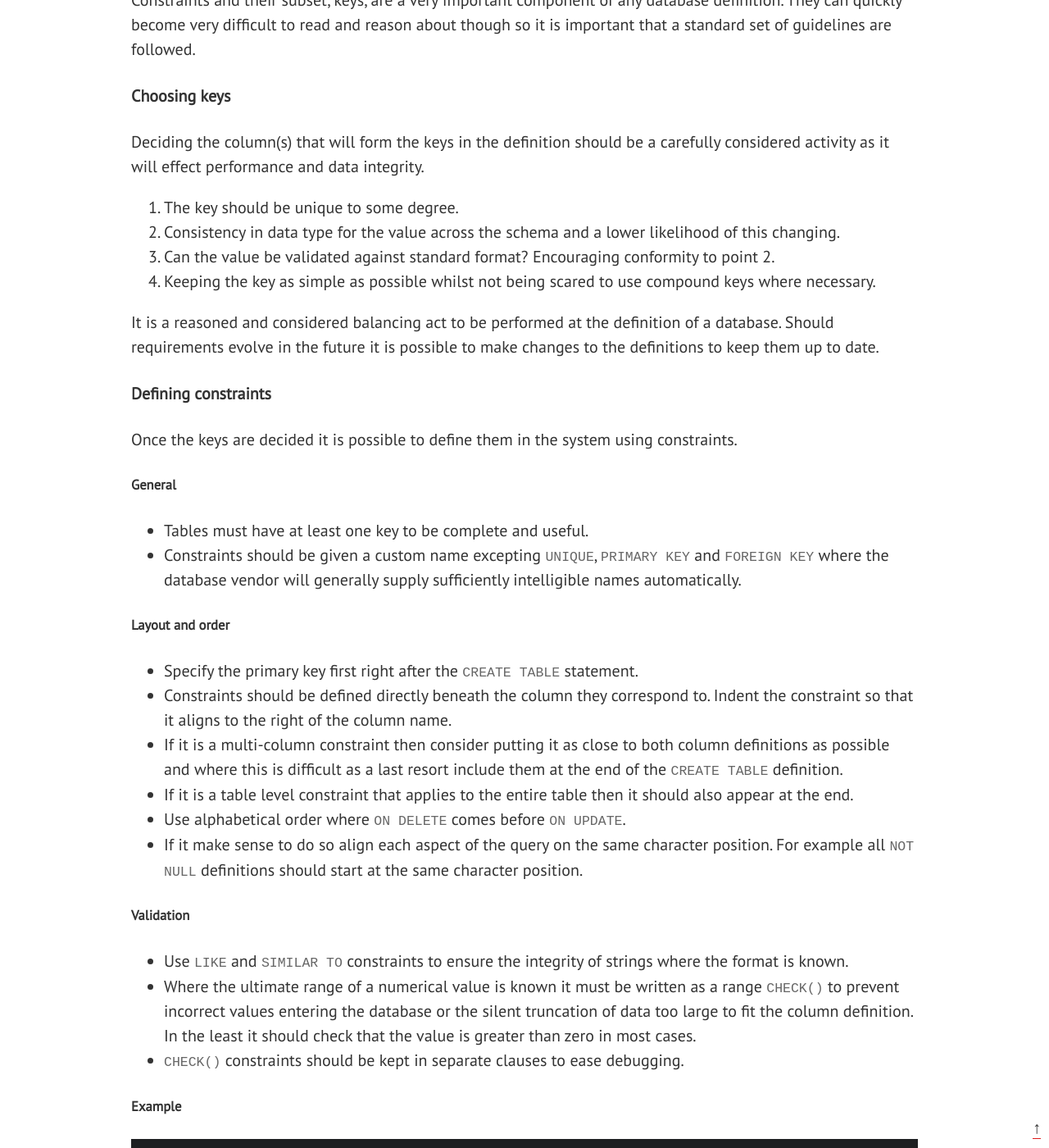
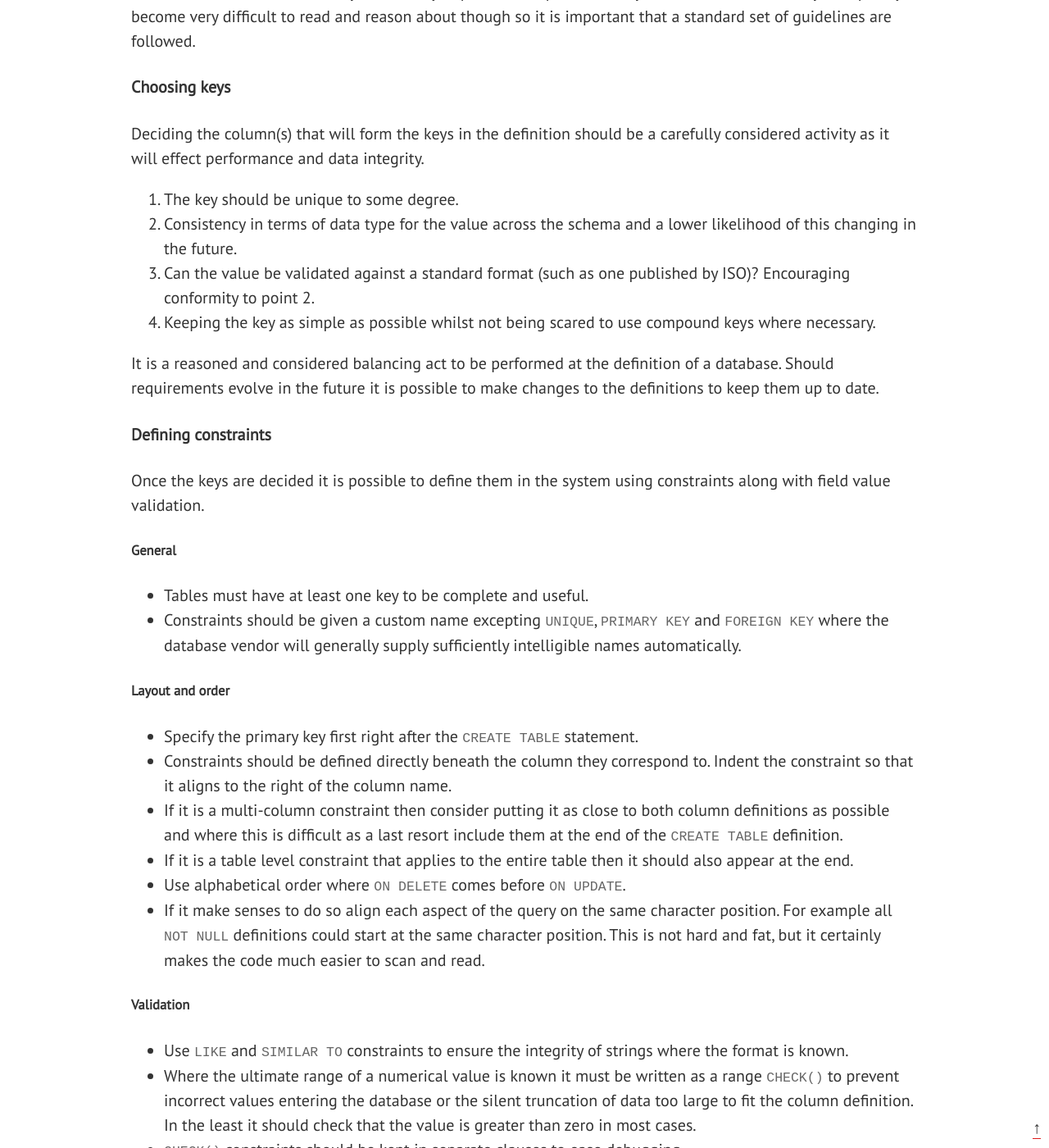
Before and after one commit to treffynnon/sqlstyle.guide, a Jekyll site: the page built from index.md, in a window 1280 px wide and 1400 px high, scrolled down 8377 px. Shown: the whole window at 82% size. Built offline with Jekyll 4.4.1, drawn with Linux system fonts in a browser that asks for light colours; nearby versions of some CDN libraries; some web fonts are replaced; comment, search, counter and statistics services are not loaded; some of the changed text lies outside the part shown.

Commit message:
Add footer links, some spelling corrections, etc.W

````diff
--- a/_includes/foot.html
+++ b/_includes/foot.html
@@ -1,7 +1,41 @@
-<footer class="foot">
-    <p>&copy; Copyright Simon Holywell 2015</p>
-
+<footer class="foot wrap">
+    <hr/>
     <p>
-        <a rel="license" href="http://creativecommons.org/licenses/by-sa/4.0/"><img alt="Creative Commons Licence" style="border-width:0" src="https://i.creativecommons.org/l/by-sa/4.0/88x31.png" /></a><br /><span xmlns:dct="http://purl.org/dc/terms/" property="dct:title">SQL style guide</span> by <a xmlns:cc="http://creativecommons.org/ns#" href="https://www.simonholywell.com" property="cc:attributionName" rel="cc:attributionURL">Simon Holywell</a> is licensed under a <a rel="license" href="http://creativecommons.org/licenses/by-sa/4.0/">Creative Commons Attribution-ShareAlike 4.0 International License</a>.<br />Based on a work at <a xmlns:dct="http://purl.org/dc/terms/" href="http://www.sqlstyle.guide" rel="dct:source">http://www.sqlstyle.guide</a>.
+        <span xmlns:dct="http://purl.org/dc/terms/" property="dct:title">
+            SQL style guide
+        </span> by
+        <a xmlns:cc="http://creativecommons.org/ns#"
+           href="https://www.simonholywell.com"
+           property="cc:attributionName"
+           rel="cc:attributionURL">
+            Simon Holywell
+        </a> is licensed under a
+        <a rel="license"
+           href="http://creativecommons.org/licenses/by-sa/4.0/">
+            Creative CommonsAttribution-ShareAlike 4.0 International License
+        </a>.<br />Based on a work at
+        <a xmlns:dct="http://purl.org/dc/terms/"
+           href="http://www.sqlstyle.guide"
+           rel="dct:source">
+            http://www.sqlstyle.guide
+        </a>.
     </p>
+    <div class="buttons">
+        <ul class="quick-links">
+            <li>
+                <iframe class="github-btn" src="http://ghbtns.com/github-btn.html?user=treffynnon&repo=sqlstyle.guide&type=watch&count=true" allowtransparency="true" frameborder="0" scrolling="0" width="112px" height="20px"></iframe>
+            </li>
+            <li>
+                <iframe class="github-btn" src="http://ghbtns.com/github-btn.html?user=treffynnon&repo=sqlstyle.guide&type=fork&count=true" allowtransparency="true" frameborder="0" scrolling="0" width="98px" height="20px"></iframe>
+            </li>
+        </ul>
+        <ul class="quick-links">
+            <li class="follow-btn">
+                <a href="https://twitter.com/treffynnon" class="twitter-follow-button" data-link-color="#0069D6" data-show-count="true">Follow @treffynnon</a>
+            </li>
+            <li class="tweet-btn">
+                <a href="https://twitter.com/share" class="twitter-share-button" data-url="http://www.sqlstyle.guide" data-text="SQL style guide by @treffynnon" data-dnt="true">Tweet</a>
+            </li>
+        </ul>
+    </div>
 </footer>
--- a/_includes/head.html
+++ b/_includes/head.html
@@ -4,8 +4,11 @@
 <header class="top">
     <div class="wrap">
         <h1>SQL Style Guide</h1>
-        <p class="author">by <a href="https://www.simonholywell.com">Simon Holywell</a></p>
+        <p class="author">by
+            <a href="https://www.simonholywell.com">Simon Holywell</a> &middot;
+            <a href="https://twitter.com/treffynnon">@Treffynnon</a>
+        </p>
         <p class="twitter"><a href="https://twitter.com/share" class="twitter-share-button" data-url="http://www.sqlstyle.guide" data-text="SQL style guide by @treffynnon" data-size="large" data-dnt="true">Tweet</a>
-            <script>!function(d,s,id){var js,fjs=d.getElementsByTagName(s)[0];if(!d.getElementById(id)){js=d.createElement(s);js.id=id;js.src="//platform.twitter.com/widgets.js";fjs.parentNode.insertBefore(js,fjs);}}(document,"script","twitter-wjs");</script></p>
+        </p>
     </div>
 </header>
--- a/_includes/sqlstyle.guide.md
+++ b/_includes/sqlstyle.guide.md
@@ -14,7 +14,7 @@
 
 It is easy to include this guide in [Markdown format][dl-md] as a part of a
 project's code base or reference it here for anyone on the project to freely
-read—much harder with a physical book
+read—much harder with a physical book.
 
 SQL style guide by [Simon Holywell][simon] is licensed under a [Creative Commons
 Attribution-ShareAlike 4.0 International License][licence].
@@ -25,12 +25,12 @@
 ### Do
 
 * Use consistent and descriptive identifiers and names.
-* Make judicious use of white space and indentation to make code easer to read.
+* Make judicious use of white space and indentation to make code easier to read.
 * Store [ISO-8601][iso-8601] compliant time and date information
-  `YYYY-MM-DD HH:MM:SS.SSSSS`.
+  (`YYYY-MM-DD HH:MM:SS.SSSSS`).
 * Try to use only standard SQL functions instead of vendor specific functions for
   reasons of portability.
-* Keep code succinct and devoid of redundant SQL—unnecessary quoting or
+* Keep code succinct and devoid of redundant SQL—such as unnecessary quoting or
   parentheses or `WHERE` clauses that can otherwise be derived.
 * Include comments in SQL code where necessary. Use the C style opening `/*` and
   closing `*/` where possible otherwise preceed comments with `--` and finish
@@ -40,7 +40,8 @@
 
 * CamelCase—it is difficult to scan quickly.
 * Descriptive prefixes or Hungarian notation such as `sp_` or `tbl`.
-* Plurals—use the more natural collective term instead.
+* Plurals—use the more natural collective term where possible instead. For example
+  `staff` instead of `employees` or `people` instead of `individuals`.
 * Quoted identifiers—if you must use them then stick to SQL92 double quotes for
   portability (you may need to configure your SQL server to support this depending
   on vendor).
@@ -71,8 +72,8 @@
 * Names must begin with a letter and may not end with an underscore.
 * Only use letters, numbers and underscores in names.
 * Avoid the use of multiple consecutive underscores—these can be hard to read.
-* Use underscores where you would naturally include a space in name (first name
-  becomes `first_name`).
+* Use underscores where you would naturally include a space in the name (first
+  name becomes `first_name`).
 * Avoid abbreviations and if you have to use them make sure they are commonly
   understood.
 
@@ -84,23 +85,18 @@
 ### Tables
 
 * Use a collective name or, less ideally, a plural form. For example (in order of
-  preference) staff and employees.
+  preference) `staff` and `employees`.
 * Do not prefix with `tbl` or any other such descriptive prefix or Hungarian
   notation.
-* Never give a table the same name as one of its columns.
+* Never give a table the same name as one of its columns and vice versa.
 * Avoid, where possible, concatenating two table names together to create the name
   of a relationship table. Rather than `car_mechanic` prefer `service`.
-
-```sql
-SELECT first_name
-  FROM staff;
-```
 
 ### Columns
 
 * Always use the singular name.
 * Avoid simply using `id` as the primary identifier for the table.
-* Do not add a column with the same name as its table.
+* Do not add a column with the same name as its table and vice versa.
 * Always use lowercase except where it may make sense not to such as proper nouns.
 
 ### Aliasing or correlations
@@ -118,7 +114,8 @@
   FROM staff AS s1
   JOIN students AS s2
     ON s2.mentor_id = s1.staff_num;
-
+```
+```sql
 SELECT SUM(s.monitor_tally) AS monitor_total
   FROM staff AS s;
 ```
@@ -264,7 +261,7 @@
 
 Sub-queries should also be aligned to the right side of the river and then laid
 out using the same style as any other query. Sometimes it will make sense to have
-the closing parenthesis on new line at the same character position as it's
+the closing parenthesis on a new line at the same character position as it's
 opening partner—this is especially true where you have nested sub-queries.
 
 ```sql
@@ -338,10 +335,10 @@
 carefully considered activity as it will effect performance and data integrity.
 
 1. The key should be unique to some degree.
-2. Consistency in data type for the value across the schema and a lower likelihood
-   of this changing.
-3. Can the value be validated against standard format? Encouraging conformity to
-   point 2.
+2. Consistency in terms of data type for the value across the schema and a lower
+   likelihood of this changing in the future.
+3. Can the value be validated against a standard format (such as one published by
+   ISO)? Encouraging conformity to point 2.
 4. Keeping the key as simple as possible whilst not being scared to use compound
    keys where necessary.
 
@@ -352,7 +349,7 @@
 #### Defining constraints
 
 Once the keys are decided it is possible to define them in the system using
-constraints.
+constraints along with field value validation.
 
 ##### General
 
@@ -372,9 +369,10 @@
 * If it is a table level constraint that applies to the entire table then it
   should also appear at the end.
 * Use alphabetical order where `ON DELETE` comes before `ON UPDATE`.
-* If it make sense to do so align each aspect of the query on the same character
-  position. For example all `NOT NULL` definitions should start at the same
-  character position.
+* If it make senses to do so align each aspect of the query on the same character
+  position. For example all `NOT NULL` definitions could start at the same
+  character position. This is not hard and fat, but it certainly makes the code
+  much easier to scan and read.
 
 ##### Validation
 
@@ -419,7 +417,7 @@
 
 ### Reserved keyword reference
 
-A list of ANSI SQL 92, ANSI SQL 99, ANSI SQL 2003, MySQL 3.23.x, MySQL 4.x, MySQL 5.x, PostgreSQL 8.1, MS SQL Server 2000, MS ODBC, Oracle 10.2 reserved keywords.
+A list of ANSI SQL (92, 99 and 2003), MySQL 3 to 5.x, PostgreSQL 8.1, MS SQL Server 2000, MS ODBC and Oracle 10.2 reserved keywords.
 
 ```sql
 A
--- a/_layouts/default.html
+++ b/_layouts/default.html
@@ -14,6 +14,7 @@
             {{ content }}
         </div>
         {% include foot.html %}
+        <script>!function(d,s,id){var js,fjs=d.getElementsByTagName(s)[0];if(!d.getElementById(id)){js=d.createElement(s);js.id=id;js.src="//platform.twitter.com/widgets.js";fjs.parentNode.insertBefore(js,fjs);}}(document,"script","twitter-wjs");</script>
         <script src="https://ajax.googleapis.com/ajax/libs/jquery/2.1.4/jquery.min.js"></script>
         <script src="scripts.js"></script>
     </body>
--- a/style.css
+++ b/style.css
@@ -129,6 +129,38 @@
   -webkit-column-gap: 1em;
      -moz-column-gap: 1em;
           column-gap: 1em;
+
+    margin-bottom: 2.8em;
+}
+
+.foot hr {
+    font-family: 'Roboto Slab', serif;
+    padding: 0;
+    border: none;
+    border-top: 0.1em solid #E2E2E2;
+    color: #E2E2E2;
+    text-align: center;
+}
+.foot hr:after {
+    content: "§";
+    display: inline-block;
+    position: relative;
+    top: -0.925em;
+    font-size: 1.5em;
+    padding: 0 0.25em;
+    background: white;
+}
+
+.foot .buttons {
+    margin-top: 3em;
+}
+.quick-links {
+    list-style: none;
+    margin-left: 0;
+    text-align: center;
+}
+.quick-links li {
+    display: inline;
 }
 
 /* Syntax highlighting */
````
